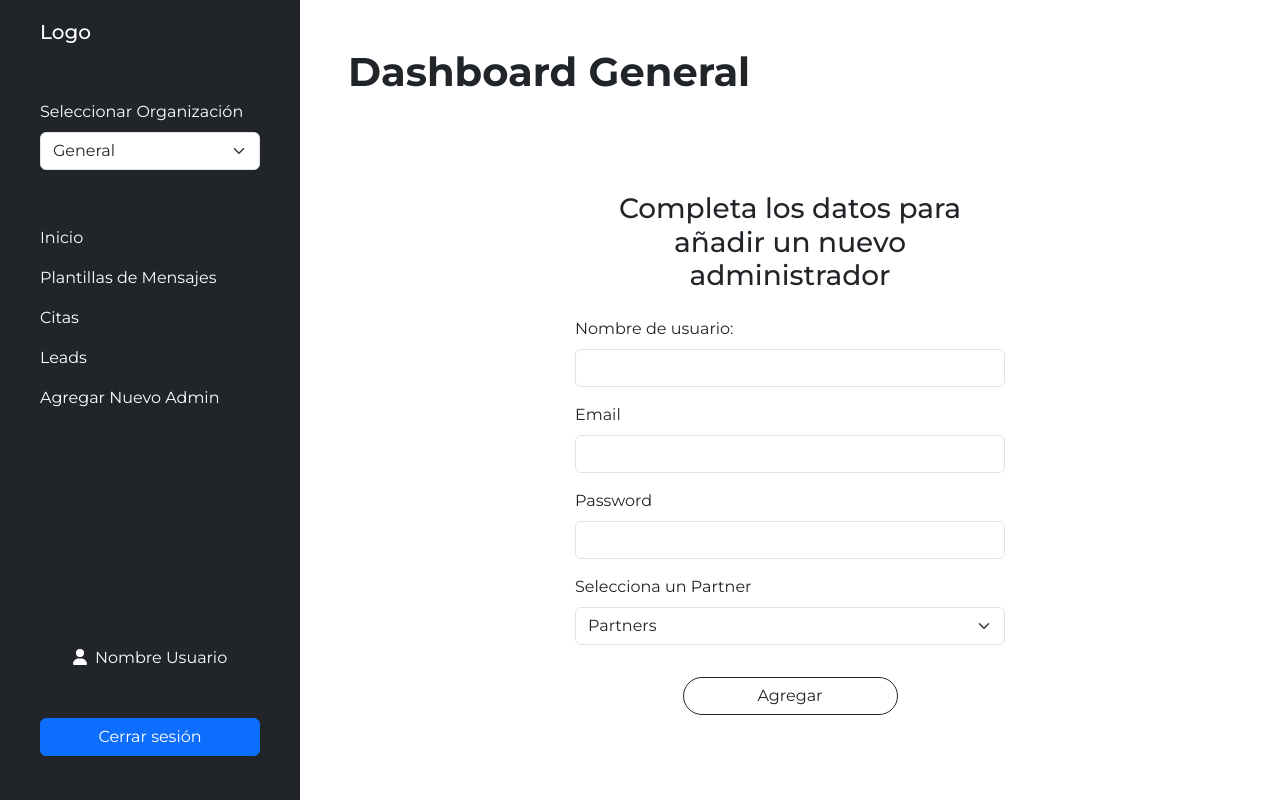
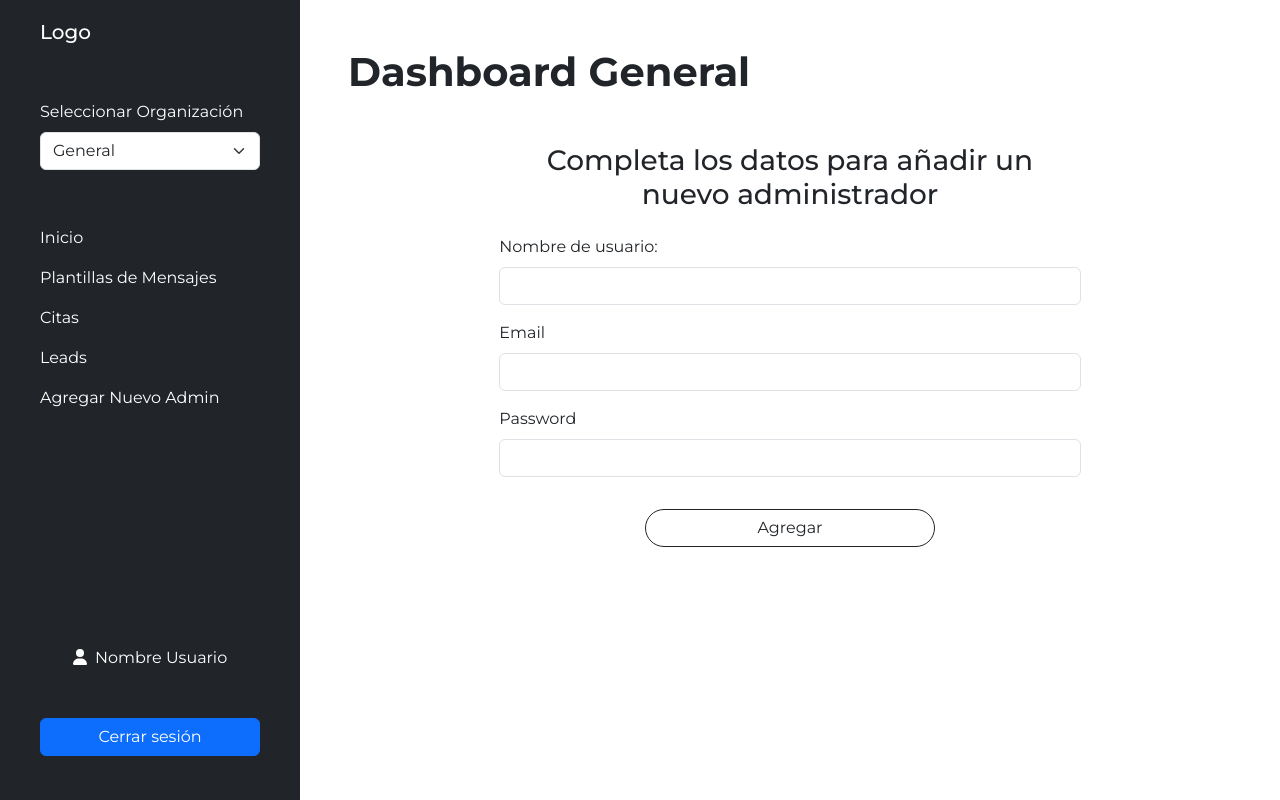
Before and after one commit to No-Country-simulation/h4-05-vocaltech, a React (Create React App) app in the folder frontend/: page /admin-dashboard/add-new-admin in a window 1280 px wide. Built offline with nearby package versions, Linux system fonts and the light colour scheme; a web font is replaced by a local one.

Commit message:
feat(addAdmin): logic implementation for adding new admins using axios

```diff
--- a/frontend/src/components/admin/CardAdmin.js
+++ b/frontend/src/components/admin/CardAdmin.js
@@ -5,12 +5,12 @@ import { faTrash } from "@fortawesome/free-solid-svg-icons";
 
 export const CardAdmin = () => {
   return (
-    <>
-      <div className="card" style={{ width: "18rem" }}>
+    <div className="row">
+      <div className="card col-3" style={{ width: "18rem", height: "15rem" }}>
         <div className="card-body">
           <h5 className="card-title">Pitch</h5>
-          <p className="card-text">
-            Estimado usuario, en atención a la solicitud de tu pitch este es...
+          <p className="card-text text-truncate">
+            Estimado usuario, en atención a la solicitud de tu pitch este es Lorem ipsum dolor sit amet, consectetur adipiscing elit, sed do eiusmod tempor incididunt ut labore et dolore magna aliqua. Ut enim ad minim veniam, quis nostrud exercitation ullamco laboris nisi ut aliquip ex ea commodo consequat. Duis aute irure dolor in reprehenderit in voluptate velit esse cillum dolore eu fugiat nulla pariatur. Excepteur sint occaecat cupidatat non proident, sunt in culpa qui officia deserunt mollit anim id est laborum.
           </p>
         </div>
         <div className="card-footer d-flex justify-content-center">
@@ -25,6 +25,6 @@ export const CardAdmin = () => {
           </button>
         </div>
       </div>
-    </>
+    </div>
   );
 };
--- a/frontend/src/views/admin/AddAdmin.js
+++ b/frontend/src/views/admin/AddAdmin.js
@@ -1,35 +1,69 @@
 import React, { useState } from "react";
+import axios from "axios";
+import { useNavigate } from "react-router-dom";
+const BASE_URL = "";
 
 export const AddAdmin = () => {
-  const [ selectedPartner, changeSelectedPartner ] = useState("Partners");
-  const handleNewAdmin = (e) => {
+  const navigate = useNavigate();
+  const [adminData, setAdminData] = useState({
+    fullName: "",
+    email: "",
+    password: ""
+  });
+  const handleNewAdmin = async (e) => {
     e.preventDefault();
-    console.log("New admin added with ID:", selectedPartner);
 
+    try {
+      const response = await axios.post(`${BASE_URL}/`, adminData);
+      console.log("Admin added successfully:", response.data);
+      setAdminData({
+        fullName: "",
+        email: "",
+        password: ""
+      });
+      alert("Administrador agregado con exito");
+      navigate("/admin-dashboard");
+    } catch (error) {
+      console.error("Error adding admin:", error);
+      alert("Error al añadir administrador, por favor inténtalo más tarde");
+    }
   };
 
   const handleChange = (e) => {
-    const selectedOption = e.target.options[e.target.selectedIndex];
-    const selectedId = selectedOption.id;
-    changeSelectedPartner(selectedId);
+    const { name, value } = e.target;
+    setAdminData((prevState) => ({ ...prevState, [name]: value }));
   };
 
   return (
     <>
-      <div className="container py-5">
+      <div className="container">
         <div className="row d-flex justify-content-center">
-          <div className="col-md-12 col-lg-6">
+          <div className="col-md-12 col-lg-8">
             <h3 className="text-center mb-4">
               Completa los datos para añadir un nuevo administrador
             </h3>
             <form onSubmit={handleNewAdmin}>
               <div className="mb-3">
                 <label className="form-label">Nombre de usuario:</label>
-                <input type="text" className="form-control" name="name" />
+                <input
+                  type="text"
+                  className="form-control"
+                  name="fullName"
+                  required
+                  value={adminData.fullName}
+                  onChange={handleChange}
+                />
               </div>
               <div className="mb-3">
                 <label className="form-label">Email</label>
-                <input type="email" className="form-control" name="email" />
+                <input
+                  type="email"
+                  className="form-control"
+                  name="email"
+                  required
+                  value={adminData.email}
+                  onChange={handleChange}
+                />
               </div>
               <div className="mb-3">
                 <label className="form-label">Password</label>
@@ -37,24 +71,12 @@ export const AddAdmin = () => {
                   type="password"
                   className="form-control"
                   name="password"
+                  required
+                  value={adminData.password}
+                  onChange={handleChange}
                 />
               </div>
-              <div className="mb-3">
-                <label className="form-label">Selecciona un Partner</label>
-                <select
-                  name={selectedPartner}
-                  className="form-select"
-                  onChange={handleChange}
-                >
-                  <option value="general">Partners</option>
-                  <option id="1" value="noCountry">
-                    No Country
-                  </option>
-                  <option id="2" value="vosYtuVoz">
-                    Vos y tu Voz
-                  </option>
-                </select>
-              </div>
+
               <div className="d-flex justify-content-center">
                 <button
                   type="submit"
--- a/frontend/src/views/admin/Templates.js
+++ b/frontend/src/views/admin/Templates.js
@@ -3,7 +3,7 @@ import { CardAdmin } from "../../components/admin/CardAdmin";
 export const Templates = () => {
   return (
     <>
-      <div className="container py-5">
+      <div className="container">
         <div className="row">
           <div className="col-md-12">
             <h1 className="mb-4">Plantillas de Mensajes</h1>
```
Also changed, not shown: 1 other file (tests, documents, lock files or other folders).
